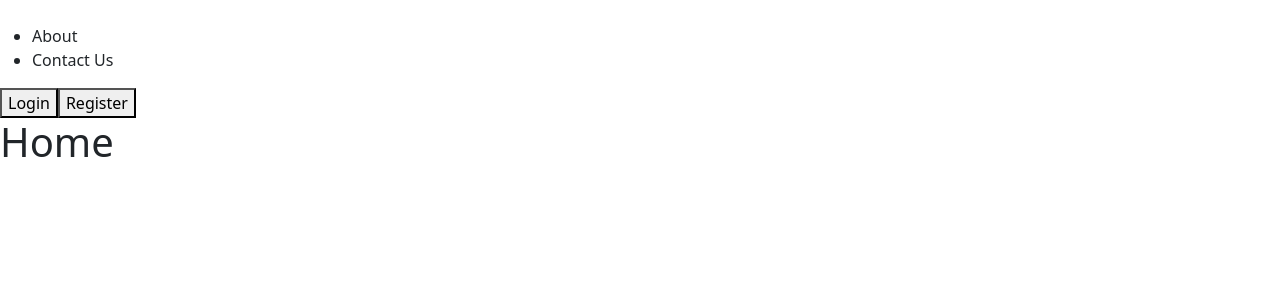
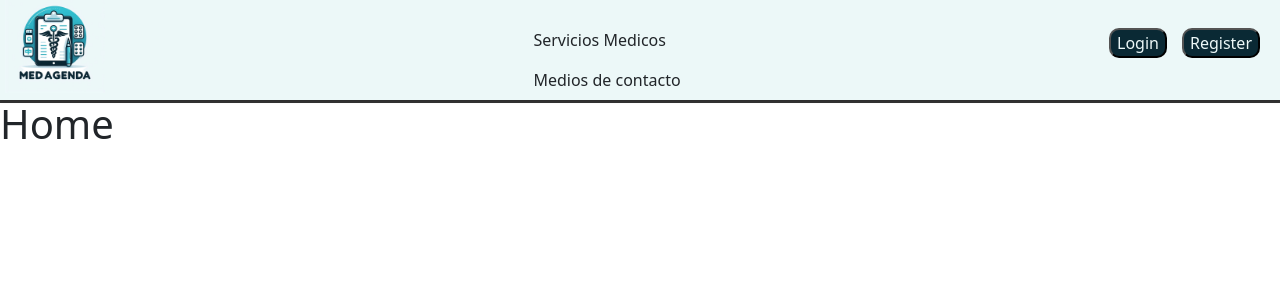
Before and after one commit to PirrY/MedAgenda, a React (Vite) app: page / in a window 1280 px wide. Shown: the top 300 px of the page. Built offline with nearby package versions, Linux system fonts and the light colour scheme.

Commit message:
Implementacion inicial del header

```diff
--- /dev/null
+++ b/src/components/molecules/Header.css
@@ -0,0 +1,34 @@
+header {
+    background-color: #ECF8F8;
+    width: 100%;
+    height: 100px;
+    display: flex;
+    justify-content: center;
+    align-items: center;
+    box-shadow: rgba(0, 0, 0, 0.16) 0px 1px 4px, rgb(51, 51, 51) 0px 0px 0px 3px;
+    nav{
+        width: 100%;
+        max-width: 1300px;
+        padding: 5px;
+        display: flex;
+        justify-content: space-between;
+        ul{
+            list-style: none;
+            li{
+                text-decoration: none;
+                color: #1A353F;
+            }
+        }
+        section{
+            justify-content: space-between;
+            align-items: center;
+            margin-top: 35px;
+            button{
+                margin-right: 15px;
+                border-radius: 10px;
+                background-color: #0A2934;
+                color: #ECF8F8;
+            }
+        }
+    }
+}
--- a/src/components/molecules/Header.jsx
+++ b/src/components/molecules/Header.jsx
@@ -1,14 +1,16 @@
+import './Header.css'
+
 export default function Header() {
   return (
     <header>
 
         <nav>
-            <img src="" alt="" />
-            <ul>
-                <li>About</li>
-                <li>Contact Us</li>
-            </ul>
-            <section>
+            <img src="/src/img/logo.jpeg" alt="" height={100} width={100}/>
+            <section id='section1'>
+              <p>Servicios Medicos</p>
+              <p>Medios de contacto</p>
+            </section>
+            <section id='section2'>
                 <button>Login</button>
                 <button>Register</button>
             </section>
```
Also changed, not shown: src/img/logo.jpeg (added).
